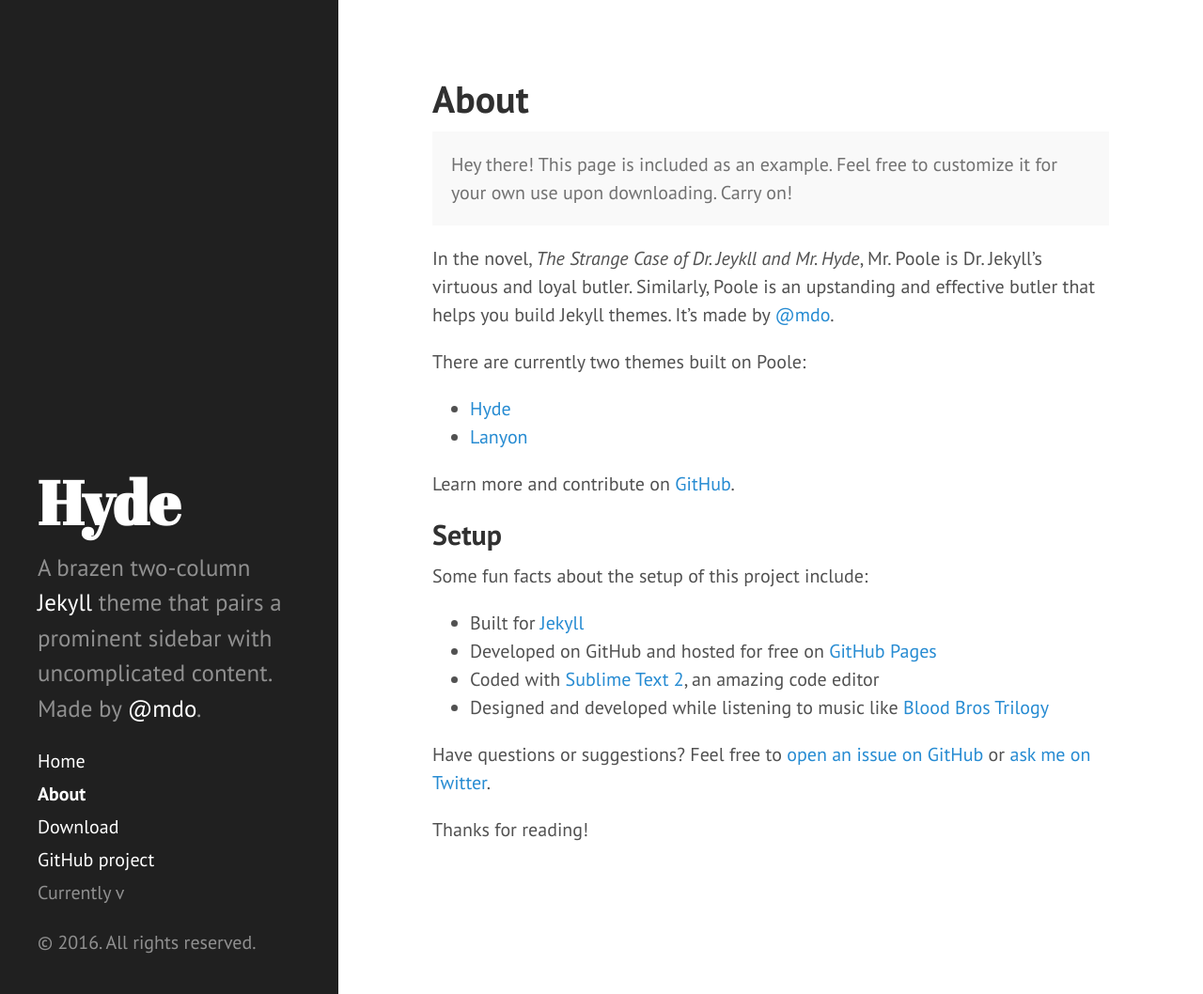
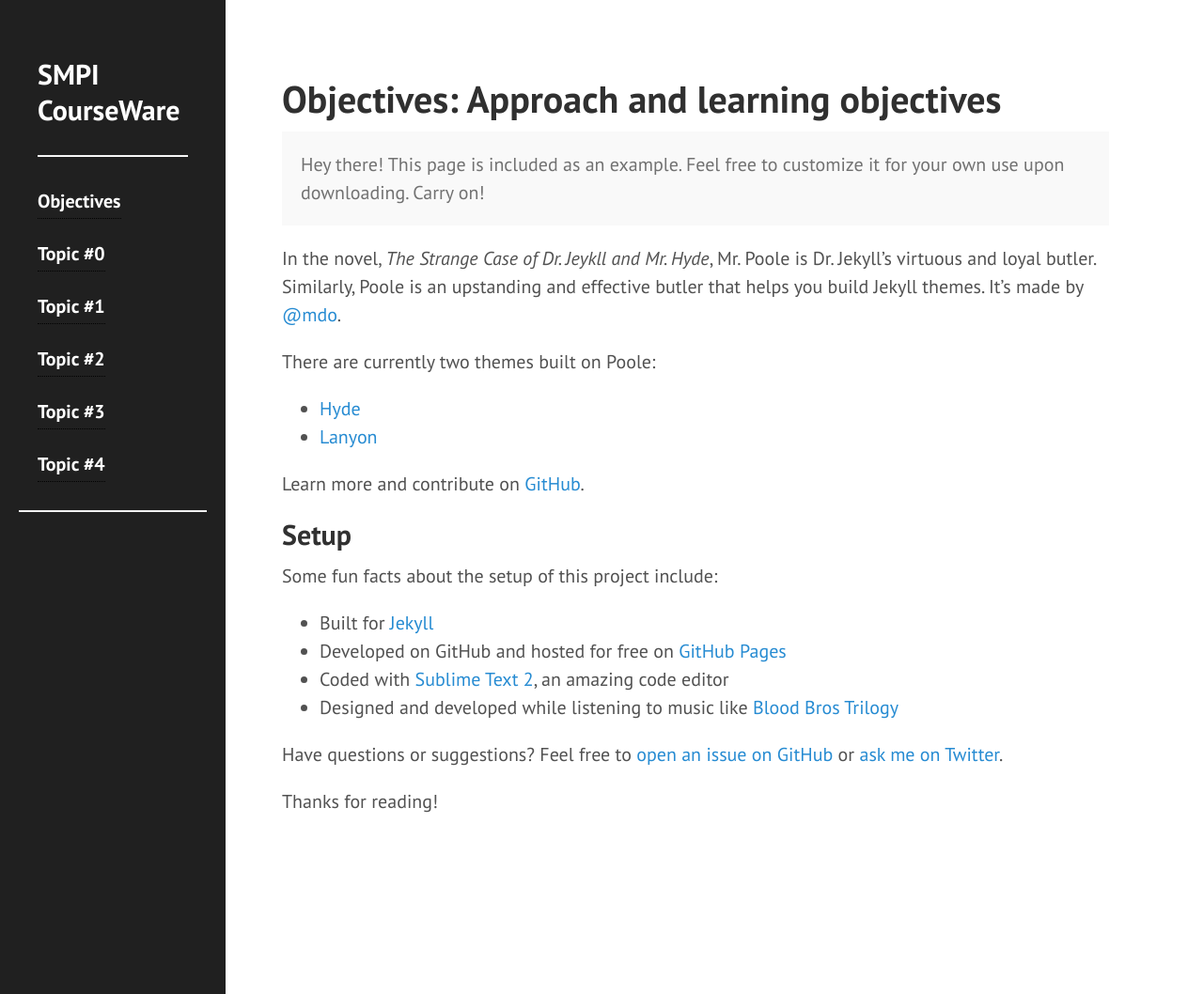
Before and after one commit to simgrid/SMPI_CourseWare, a Jekyll site: the page built from 000_objectives.md, in a window 1280 px wide and 1058 px high. Shown: the whole window at 94% size. Built offline with Jekyll 4.4.1, drawn with Linux system fonts in a browser that asks for light colours; Markdown is read by kramdown in place of the engine named in the settings.

Commit message:
Scaffolding for entering content

```diff
--- a/about.md
+++ b/000_objectives.md
@@ -1,6 +1,7 @@
 ---
 layout: page
-title: About
+title: Objectives
+description: Approach and learning objectives
 ---
 
 <p class="message">
--- a/_config.yml
+++ b/_config.yml
@@ -7,9 +7,9 @@
 #relative_permalinks: true
 
 # Setup
-title:            Hyde
-tagline:          'A Jekyll theme'
-description:      'A brazen two-column <a href="http://jekyllrb.com" target="_blank">Jekyll</a> theme that pairs a prominent sidebar with uncomplicated content. Made by <a href="https://twitter.com/mdo" target="_blank">@mdo</a>.'
+title:            SMPI<br> CourseWare
+tagline:          'SMPI XX CourseWare'
+description:      ''
 baseurl:          /SMPI_CourseWare/
 
 gems: [jekyll-paginate]
--- a/_includes/sidebar.html
+++ b/_includes/sidebar.html
@@ -1,16 +1,50 @@
+<style>
+/* Tooltip container */
+.tooltip {
+    position: relative;
+    display: inline-block;
+    border-bottom: 1px dotted black; /* If you want dots under the hoverable text */
+}
+
+/* Tooltip text */
+.tooltip .tooltiptext {
+    visibility: hidden;
+    width: 300px;
+    background-color: gray;
+    color: #fff;
+    text-align: center;
+    padding: 5px 0;
+    border-radius: 6px;
+
+    /* Position the tooltip text - see examples below! */
+    left: 115%;
+    top: -5px;
+    position: absolute;
+    z-index: 1;
+}
+
+/* Show the tooltip text when you mouse over the tooltip container */
+.tooltip:hover .tooltiptext {
+    visibility: visible;
+}
+</style>
+
+
+
 <div class="sidebar">
   <div class="container sidebar-sticky">
     <div class="sidebar-about">
-      <h1>
+      <h2>
         <a href="{{ site.baseurl }}">
           {{ site.title }}
         </a>
-      </h1>
+      </h2>
       <p class="lead">{{ site.description }}</p>
+      <hr>
     </div>
 
     <nav class="sidebar-nav">
-      <a class="sidebar-nav-item{% if page.url == site.baseurl %} active{% endif %}" href="{{ site.baseurl }}">Home</a>
+    <!--      <a class="sidebar-nav-item{% if page.url == site.baseurl %} active{% endif %}" href="{{ site.baseurl }}">Home</a> -->
 
       {% comment %}
         The code below dynamically generates a sidebar nav of pages with
@@ -21,16 +55,18 @@
       {% for node in pages_list %}
         {% if node.title != null %}
           {% if node.layout == "page" %}
-            <a class="sidebar-nav-item{% if page.url == node.url %} active{% endif %}" href="{{ node.url }}">{{ node.title }}</a>
+	  <h4>
+	  <div class="tooltip">
+	  <a class="sidebar-nav-item{% if page.url == node.url %} active{% endif %}" href="{{site.baseurl}}{{ node.url }}">{{ node.title }}</a>
+	    <span class="tooltiptext">{{ node.description }} </span>
+          </div>
+	</h4>
           {% endif %}
         {% endif %}
       {% endfor %}
 
-      <a class="sidebar-nav-item" href="{{ site.github.repo }}/archive/v{{ site.version }}.zip">Download</a>
-      <a class="sidebar-nav-item" href="{{ site.github.repo }}">GitHub project</a>
-      <span class="sidebar-nav-item">Currently v{{ site.version }}</span>
     </nav>
 
-    <p>&copy; {{ site.time | date: '%Y' }}. All rights reserved.</p>
   </div>
+      <hr>
 </div>
--- a/_layouts/page.html
+++ b/_layouts/page.html
@@ -3,6 +3,6 @@
 ---
 
 <div class="page">
-  <h1 class="page-title">{{ page.title }}</h1>
+	<h1 class="page-title">{{ page.title }}: {{ page.description}}</h1>
   {{ content }}
 </div>
--- a/public/css/hyde.css
+++ b/public/css/hyde.css
@@ -65,7 +65,7 @@
     top: 0;
     left: 0;
     bottom: 0;
-    width: 18rem;
+    width: 12rem;
     text-align: left;
   }
 }
@@ -107,7 +107,7 @@
 
 @media (min-width: 48em) {
   .sidebar-sticky {
-    position: absolute;
+    /* position: absolute;*/
     right:  1rem;
     bottom: 1rem;
     left:   1rem;
@@ -124,11 +124,12 @@
 .content {
   padding-top:    4rem;
   padding-bottom: 4rem;
+  padding-left: -8rem;
 }
 
 @media (min-width: 48em) {
   .content {
-    max-width: 38rem;
+    max-width: 58rem;
     margin-left: 20rem;
     margin-right: 2rem;
   }
--- a/public/css/poole.css
+++ b/public/css/poole.css
@@ -44,7 +44,7 @@
 html,
 body {
   margin: 0;
-  padding: 0;
+  padding: 2;
 }
 
 html {
@@ -330,6 +330,7 @@
 
 .page,
 .post {
+  margin-left: -8em;
   margin-bottom: 4em;
 }
 
```
Also changed, not shown: 00_topic.md (added, +8 -0 lines), 01_topic.md (added, +7 -0 lines), 02_topic.md (added, +8 -0 lines), 03_topic.md (added, +8 -0 lines), 04_topic.md (added, +8 -0 lines).
